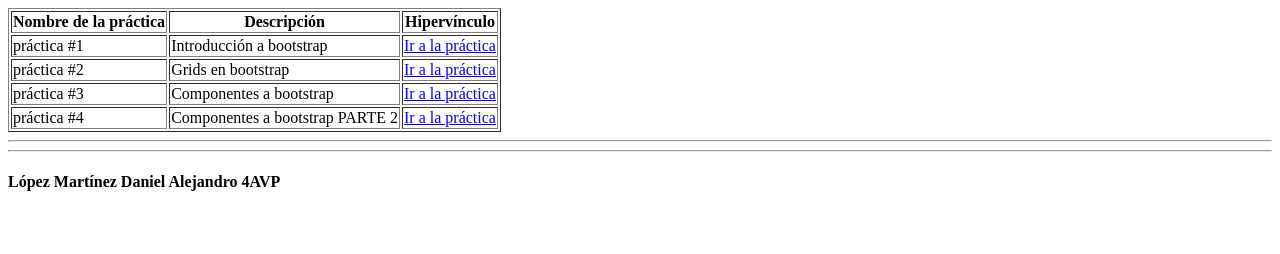
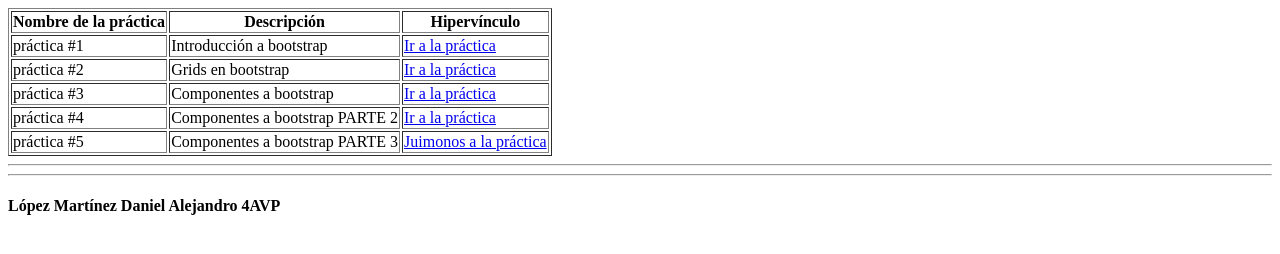
Before and after one commit to DanielAlejandro-5412/DanielAlejandro-5412.github.io, a plain HTML site: page PracticasParcial2.html in a window 1280 px wide. Drawn offline with Linux system fonts and the light colour scheme.

Commit message:
Add files via upload

```diff
--- a/PracticasParcial2.html
+++ b/PracticasParcial2.html
@@ -36,6 +36,11 @@
                 <td>Componentes a bootstrap PARTE 2</td>
                 <td><a href="Parcial 2/practica4.html">Ir a la práctica</a></td>
             </tr>
+            <tr>
+                <td>práctica #5</td>
+                <td>Componentes a bootstrap PARTE 3</td>
+                <td><a href="Parcial 2/practica5.html">Juimonos a la práctica</a></td>
+            </tr>
 
         </tbody>
     </table>
```
